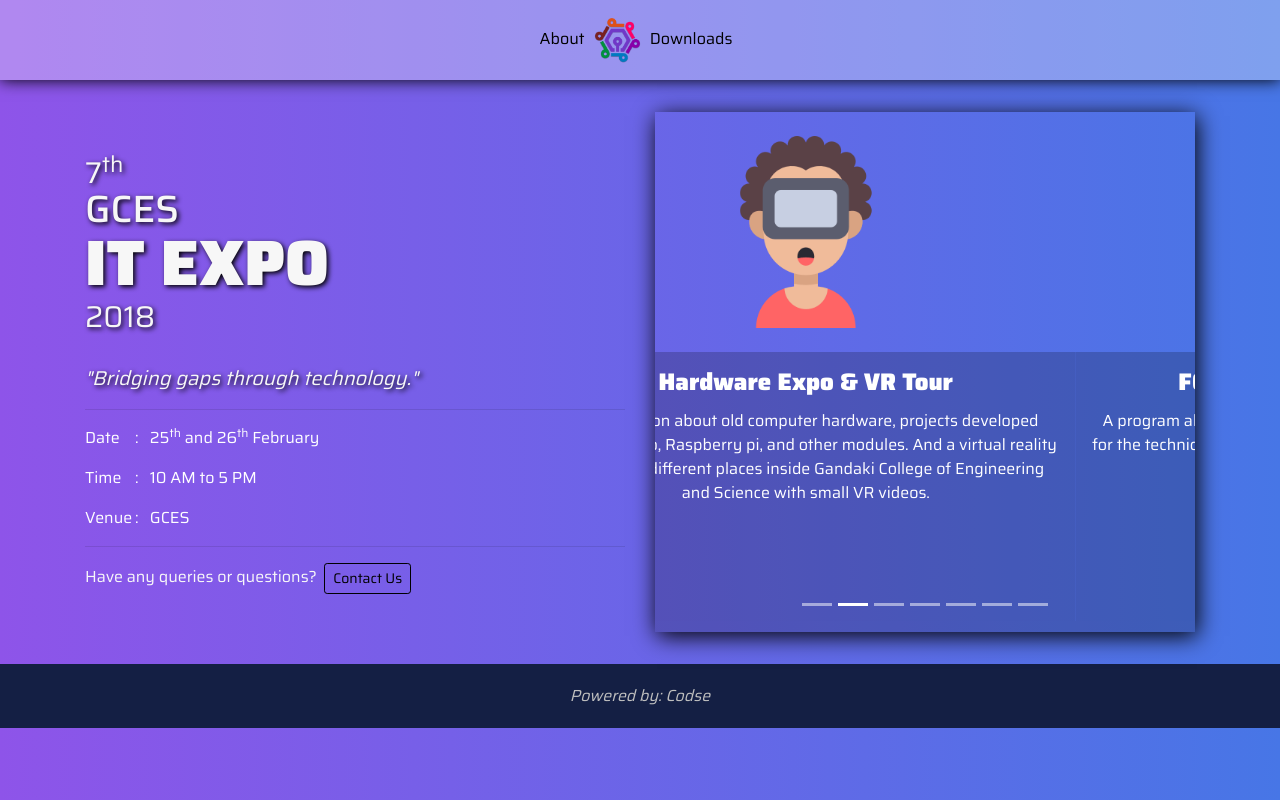
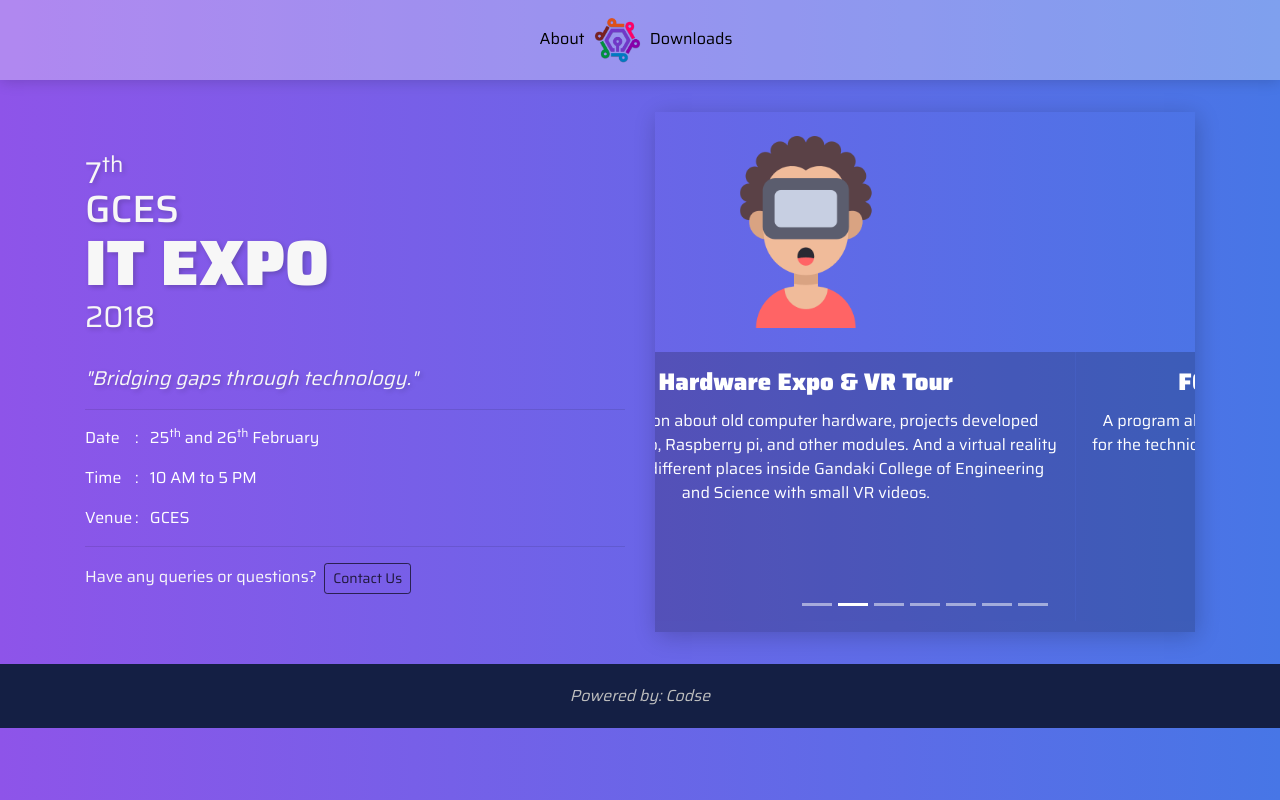
Before and after one commit to hari/gces-it-expo, a React (Create React App) app: page / in a window 1280 px wide. Built offline with nearby package versions, Linux system fonts and the light colour scheme.

Commit message:
Make shadows lighter.

```diff
--- a/src/pages/index.css
+++ b/src/pages/index.css
@@ -18,7 +18,7 @@ html, body {
 #root header {
   padding: 16px;
   background-color: rgba(255, 255, 255, 0.3);
-  box-shadow: 0 0 15px #000;
+  box-shadow: 0 0 15px rgba(0, 0, 0, .2);;
 }
 
 .clear::after {
@@ -57,7 +57,7 @@ nav li {
 }
 
 .title {
-  text-shadow: 2px 2px 5px #000;
+  text-shadow: 2px 2px 5px rgba(0, 0, 0, .2);
 }
 
 .title--event {
@@ -106,9 +106,9 @@ nav li {
   padding: 0;
   position: relative;
   overflow: hidden;
-  -webkit-box-shadow: 2px 4px 22px #000;
-  -moz-box-shadow: 2px 4px 22px #000;
-  box-shadow: 2px 4px 22px #000;
+  -webkit-box-shadow: 2px 4px 22px rgba(0, 0, 0, .2);
+  -moz-box-shadow: 2px 4px 22px rgba(0, 0, 0, .2);
+  box-shadow: 2px 4px 22px rgba(0, 0, 0, .2);
 }
 
 .slider, #events {
@@ -166,8 +166,8 @@ ul {
 }
 
 .btn-action {
-  border-color: #000;
-  color: #000000;
+  border-color: rgba(0, 0, 0, .65);
+  color:  rgba(0, 0, 0, .75);
 }
 
 .btn-action:focus, .btn-action:hover {
```
